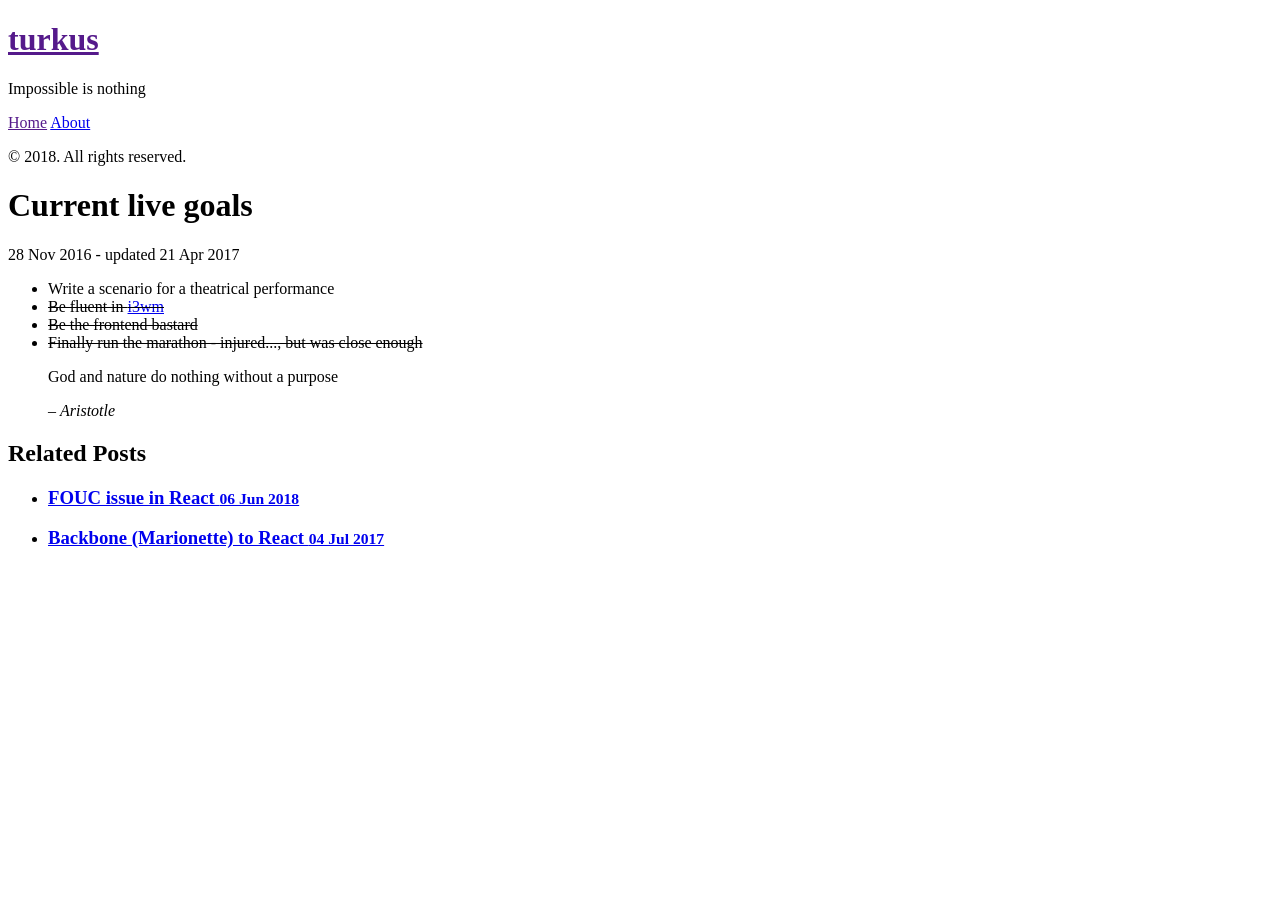
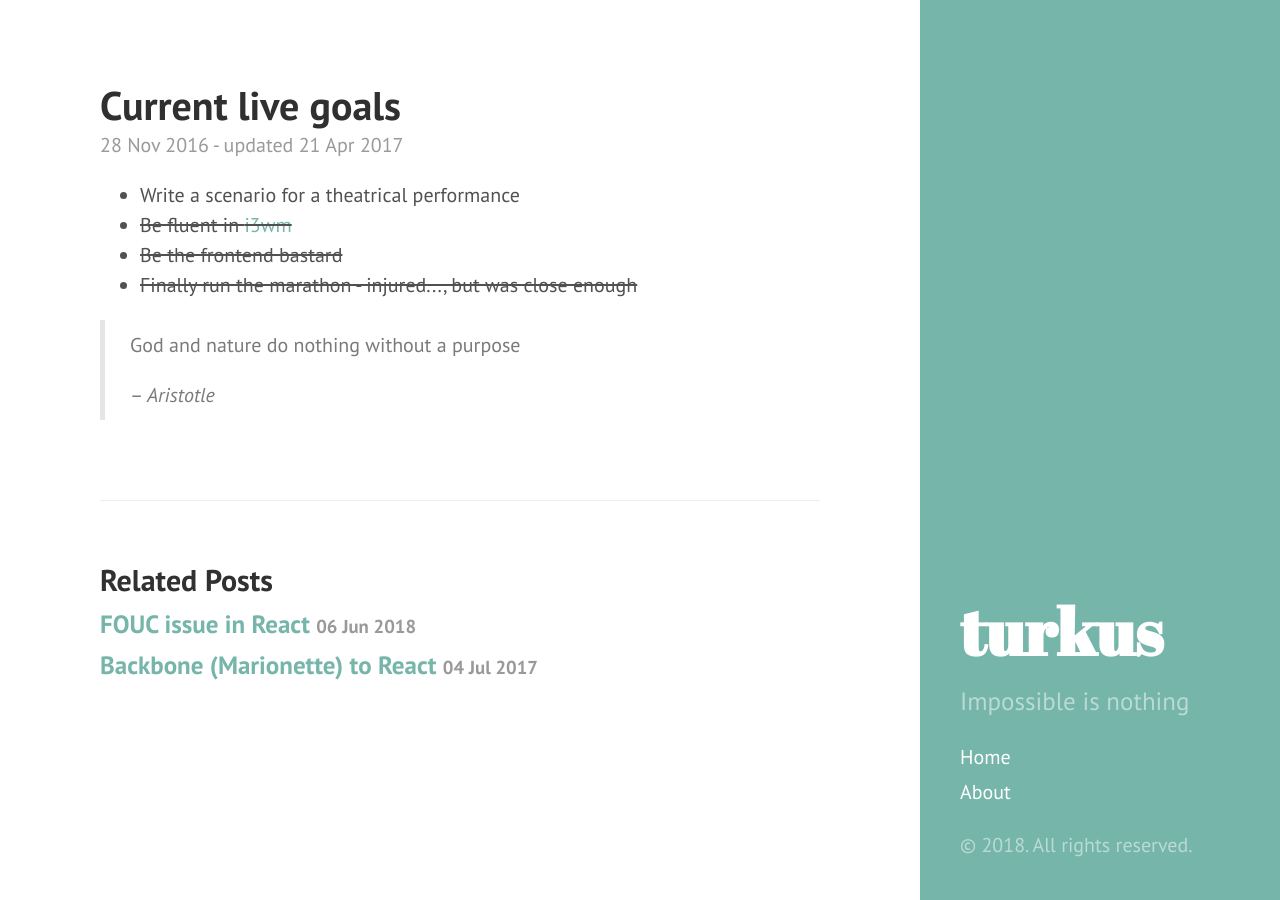
Before and after one commit to turkus/turkus.github.io, a Jekyll site: the page built from _posts/2016-11-28-current-live-goals.md, in a window 1280 px wide. Built offline with Jekyll 4.4.1, drawn with Linux system fonts in a browser that asks for light colours.

Commit message:
site.baseurl issue

```diff
--- a/404.html
+++ b/404.html
@@ -6,5 +6,5 @@
 
 <div class="page">
   <h1 class="page-title">404: Page not found</h1>
-  <p class="lead">Sorry, we've misplaced that URL or it's pointing to something that doesn't exist. <a href="{{ site.baseurl }}">Head back home</a> to try finding it again.</p>
+  <p class="lead">Sorry, we've misplaced that URL or it's pointing to something that doesn't exist. <a href="{{ '/' || relative_url }}">Head back home</a> to try finding it again.</p>
 </div>
--- a/_includes/head.html
+++ b/_includes/head.html
@@ -15,14 +15,14 @@
   </title>
 
   <!-- CSS -->
-  <link rel="stylesheet" href="{{ site.baseurl }}public/css/poole.css">
-  <link rel="stylesheet" href="{{ site.baseurl }}public/css/syntax.css">
-  <link rel="stylesheet" href="{{ site.baseurl }}public/css/hyde.css">
+  <link rel="stylesheet" href="{{ '/' || relative_url }}public/css/poole.css">
+  <link rel="stylesheet" href="{{ '/' || relative_url }}public/css/syntax.css">
+  <link rel="stylesheet" href="{{ '/' || relative_url }}public/css/hyde.css">
   <link rel="stylesheet" href="https://fonts.googleapis.com/css?family=PT+Sans:400,400italic,700|Abril+Fatface">
 
   <!-- Icons -->
-  <link rel="apple-touch-icon-precomposed" sizes="144x144" href="{{ site.baseurl }}public/apple-touch-icon-144-precomposed.png">
-                                 <link rel="shortcut icon" href="{{ site.baseurl }}public/favicon.ico">
+  <link rel="apple-touch-icon-precomposed" sizes="144x144" href="{{ '/' || relative_url }}public/apple-touch-icon-144-precomposed.png">
+                                 <link rel="shortcut icon" href="{{ '/' || relative_url }}public/favicon.ico">
 
   <!-- RSS -->
   <link rel="alternate" type="application/rss+xml" title="RSS" href="/atom.xml">
--- a/_includes/sidebar.html
+++ b/_includes/sidebar.html
@@ -2,7 +2,7 @@
   <div class="container sidebar-sticky">
     <div class="sidebar-about">
       <h1>
-        <a href="{{ site.baseurl }}">
+        <a href="{{ '/' || relative_url }}">
           {{ site.title }}
         </a>
       </h1>
@@ -10,7 +10,7 @@
     </div>
 
     <nav class="sidebar-nav">
-      <a class="sidebar-nav-item{% if page.url == site.baseurl %} active{% endif %}" href="{{ site.baseurl }}">Home</a>
+      <a class="sidebar-nav-item{% if page.url == site.baseurl %} active{% endif %}" href="{{ '/' || relative_url }}">Home</a>
 
       {% comment %}
         The code below dynamically generates a sidebar nav of pages with
--- a/index.html
+++ b/index.html
@@ -21,15 +21,15 @@
 
 <div class="pagination">
   {% if paginator.next_page %}
-    <a class="pagination-item older" href="{{ site.baseurl }}page{{paginator.next_page}}">Older</a>
+    <a class="pagination-item older" href="{{ '/' || relative_url }}page{{paginator.next_page}}">Older</a>
   {% else %}
     <span class="pagination-item older">Older</span>
   {% endif %}
   {% if paginator.previous_page %}
     {% if paginator.page == 2 %}
-      <a class="pagination-item newer" href="{{ site.baseurl }}">Newer</a>
+      <a class="pagination-item newer" href="{{ '/' || relative_url }}">Newer</a>
     {% else %}
-      <a class="pagination-item newer" href="{{ site.baseurl }}page{{paginator.previous_page}}">Newer</a>
+      <a class="pagination-item newer" href="{{ '/' || relative_url }}page{{paginator.previous_page}}">Newer</a>
     {% endif %}
   {% else %}
     <span class="pagination-item newer">Newer</span>
```
